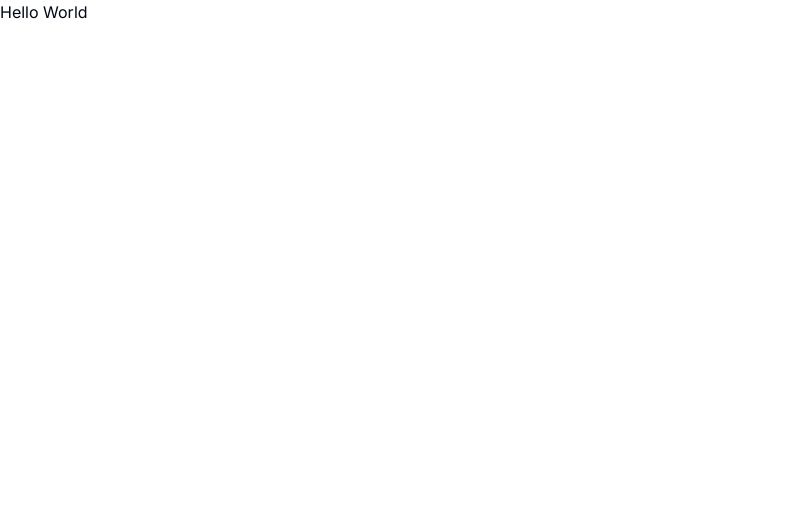
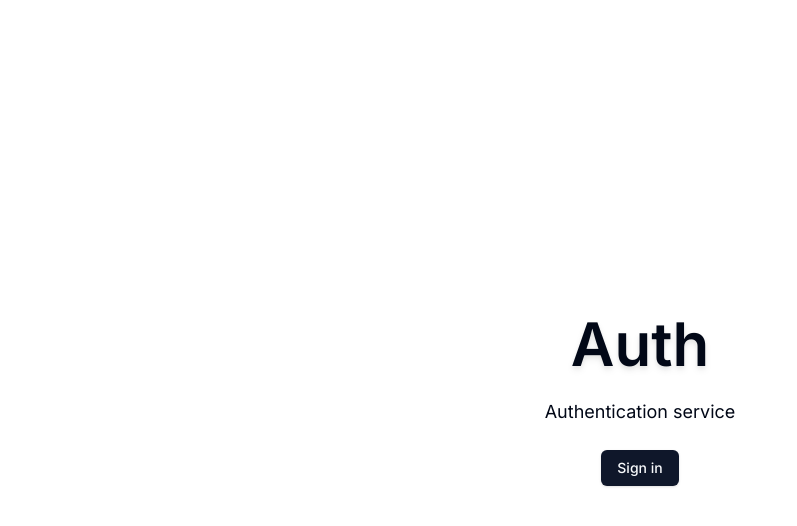
Before and after one commit to bikrantlabs/next-auth-starter, a Next.js app: page / in a window 1280 px wide. Shown: the top 526 px of the page, without its empty margins (0-797 px from the left). Built offline with nearby package versions, Linux system fonts and the light colour scheme.

Commit message:
Home Page

```diff
--- a/package.json
+++ b/package.json
@@ -6,10 +6,12 @@
     "dev": "next dev",
     "build": "next build",
     "start": "next start",
-    "lint": "next lint"
+    "lint": "next lint",
+    "ui:add": "npx shadcn-ui@latest add"
   },
   "dependencies": {
     "@radix-ui/react-icons": "^1.3.0",
+    "@radix-ui/react-slot": "^1.0.2",
     "class-variance-authority": "^0.7.0",
     "clsx": "^2.1.0",
     "next": "14.0.4",
--- a/src/app/globals.css
+++ b/src/app/globals.css
@@ -1,6 +1,12 @@
 @tailwind base;
 @tailwind components;
 @tailwind utilities;
+
+html,
+body,
+:root {
+  height: 100%;
+}
 
 @layer base {
   :root {
--- a/src/app/layout.tsx
+++ b/src/app/layout.tsx
@@ -1,12 +1,13 @@
-import type { Metadata } from 'next'
-import { Inter } from 'next/font/google'
-import './globals.css'
+import type { Metadata } from "next"
+import { Inter } from "next/font/google"
 
-const inter = Inter({ subsets: ['latin'] })
+import "./globals.css"
+
+const inter = Inter({ subsets: ["latin"] })
 
 export const metadata: Metadata = {
-  title: 'Create Next App',
-  description: 'Generated by create next app',
+  title: "Create Next App",
+  description: "Generated by create next app",
 }
 
 export default function RootLayout({
--- a/src/app/page.tsx
+++ b/src/app/page.tsx
@@ -1,5 +1,18 @@
-import Image from "next/image";
+import { Button } from "@/components/ui/button"
+import { LoginButton } from "@/components/auth/login-button"
 
 export default function Home() {
-  return <main className="flex">Hello World</main>;
+  return (
+    <main className="flex h-full flex-col items-center justify-center ">
+      <div className="space-y-6 text-center">
+        <h1 className="text-6xl font-semibold drop-shadow-md">Auth</h1>
+        <p className="text-lg">Authentication service</p>
+        <div>
+          <LoginButton>
+            <Button>Sign in</Button>
+          </LoginButton>
+        </div>
+      </div>
+    </main>
+  )
 }
--- /dev/null
+++ b/src/components/auth/login-button.tsx
@@ -0,0 +1,30 @@
+"use client"
+
+import { useRouter } from "next/navigation"
+
+interface LoginButtonProps {
+  children: React.ReactNode
+  mode?: "modal" | "redirect"
+  asChild?: boolean
+}
+
+export const LoginButton = ({
+  children,
+  asChild,
+  mode = "redirect",
+}: LoginButtonProps) => {
+  const router = useRouter()
+
+  const onClick = () => {
+    console.log("LoginButton Clicked!")
+    router.push("/auth/login")
+  }
+  if (mode === "modal") {
+    return <span>{/* TODO: Implement Modal */}</span>
+  }
+  return (
+    <span onClick={onClick} className="cursor-pointer">
+      {children}
+    </span>
+  )
+}
--- /dev/null
+++ b/src/components/ui/button.tsx
@@ -0,0 +1,57 @@
+import * as React from "react"
+import { Slot } from "@radix-ui/react-slot"
+import { cva, type VariantProps } from "class-variance-authority"
+
+import { cn } from "@/lib/utils"
+
+const buttonVariants = cva(
+  "inline-flex items-center justify-center whitespace-nowrap rounded-md text-sm font-medium transition-colors focus-visible:outline-none focus-visible:ring-1 focus-visible:ring-ring disabled:pointer-events-none disabled:opacity-50",
+  {
+    variants: {
+      variant: {
+        default:
+          "bg-primary text-primary-foreground shadow hover:bg-primary/90",
+        destructive:
+          "bg-destructive text-destructive-foreground shadow-sm hover:bg-destructive/90",
+        outline:
+          "border border-input bg-background shadow-sm hover:bg-accent hover:text-accent-foreground",
+        secondary:
+          "bg-secondary text-secondary-foreground shadow-sm hover:bg-secondary/80",
+        ghost: "hover:bg-accent hover:text-accent-foreground",
+        link: "text-primary underline-offset-4 hover:underline",
+      },
+      size: {
+        default: "h-9 px-4 py-2",
+        sm: "h-8 rounded-md px-3 text-xs",
+        lg: "h-10 rounded-md px-8",
+        icon: "h-9 w-9",
+      },
+    },
+    defaultVariants: {
+      variant: "default",
+      size: "default",
+    },
+  }
+)
+
+export interface ButtonProps
+  extends React.ButtonHTMLAttributes<HTMLButtonElement>,
+    VariantProps<typeof buttonVariants> {
+  asChild?: boolean
+}
+
+const Button = React.forwardRef<HTMLButtonElement, ButtonProps>(
+  ({ className, variant, size, asChild = false, ...props }, ref) => {
+    const Comp = asChild ? Slot : "button"
+    return (
+      <Comp
+        className={cn(buttonVariants({ variant, size, className }))}
+        ref={ref}
+        {...props}
+      />
+    )
+  }
+)
+Button.displayName = "Button"
+
+export { Button, buttonVariants }
```
Also changed, not shown: 1 other file (tests, documents, lock files or other folders).
